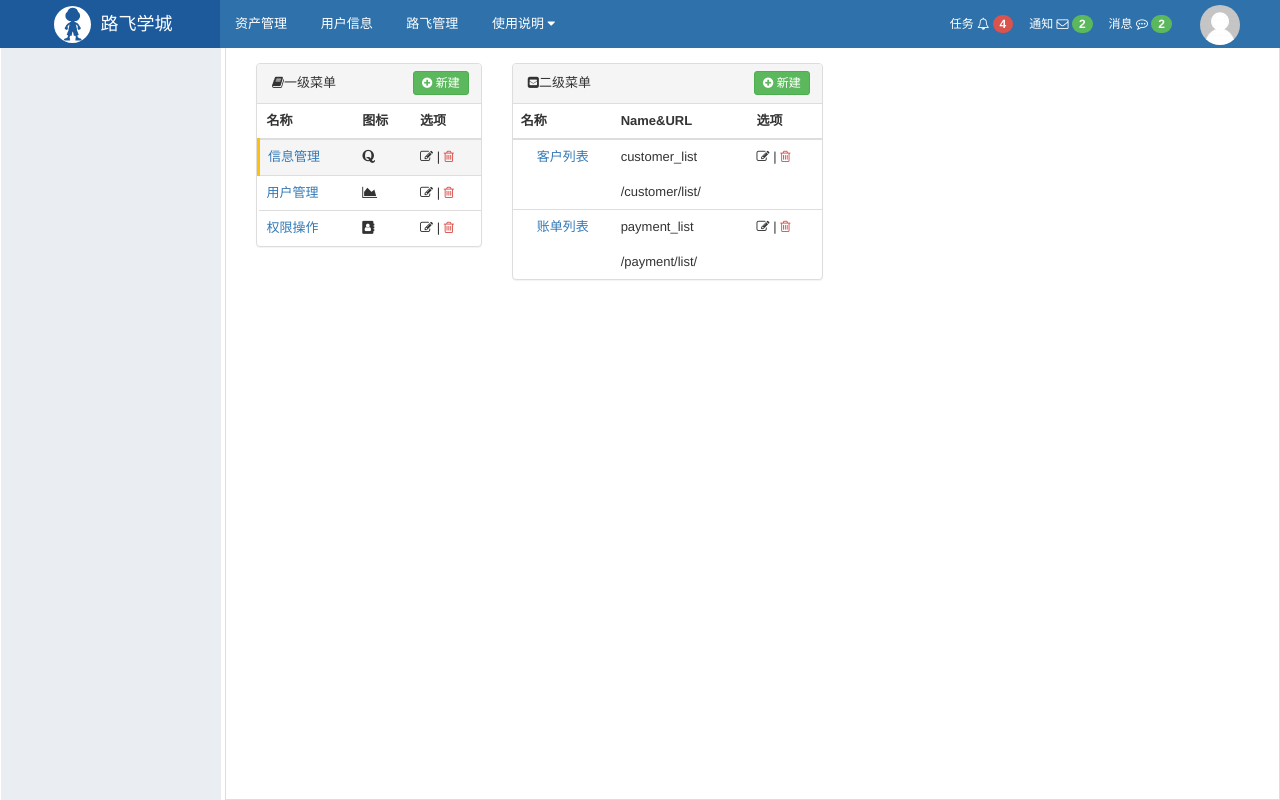
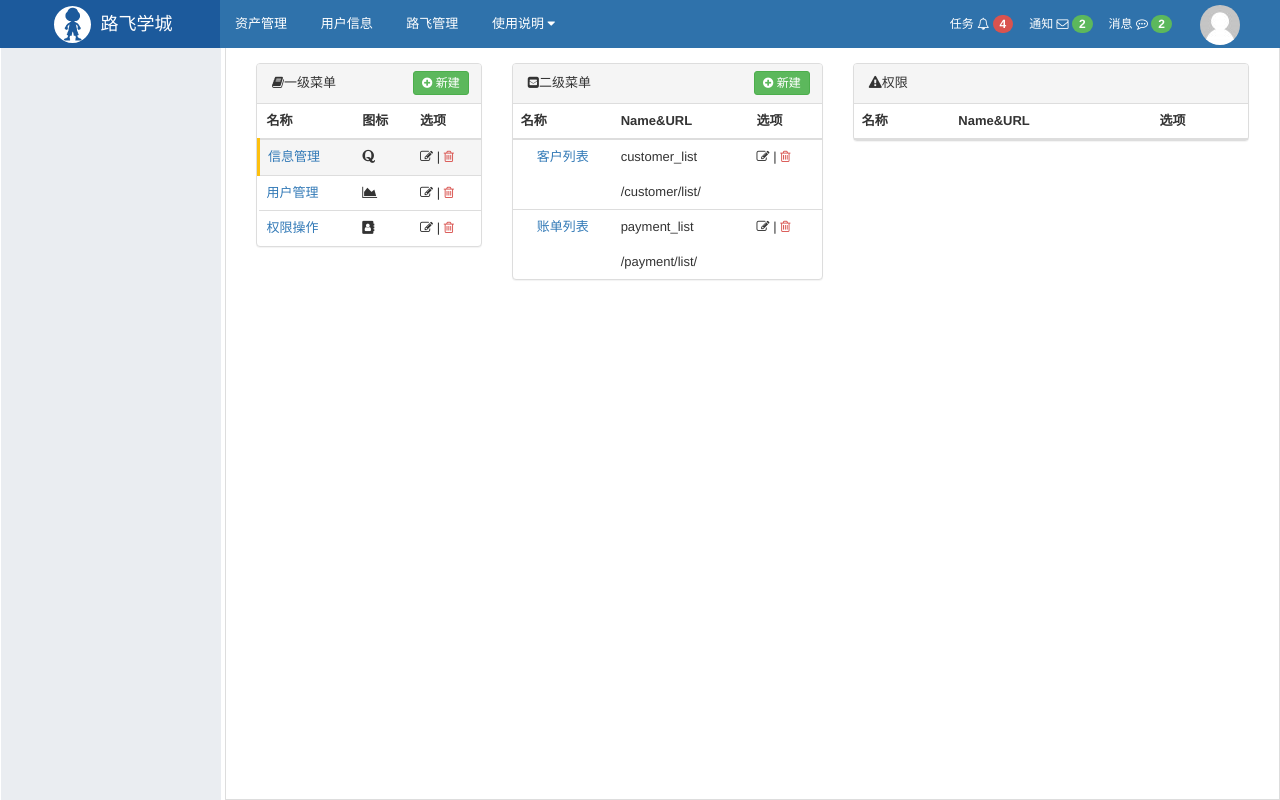
Before and after one commit to kunmzhao/crm, a Django app: page /rbac/menu/list/?mid=1 in a window 1280 px wide. Run offline with Django 3.2, Linux system fonts and the light colour scheme; data comes from the database, SQL or seed files in the repository; both versions use the stored data as it was after the commit; lists and menus that the app fills with data are empty; some libraries are stand-ins or nearby versions.

Commit message:
权限的展示

```diff
--- a/Privilege/rbac/templates/rbac/menu_list.html
+++ b/Privilege/rbac/templates/rbac/menu_list.html
@@ -53,12 +53,14 @@ border-left: 3px solid #fdc00f;
             <!-- Default panel contents -->
             <div class="panel-heading">
                 <i class="fa fa-envelope-square" aria-hidden="true"></i>二级菜单
+                {% if menu_id %}
                     <a href="{% memory_url request 'rbac:second_menu_add' menu_id=menu_id %}"
                        class="right btn btn-success btn-xs"
                        style="padding: 2px 8px; margin: -3px">
                         <i class="fa fa-plus-circle" aria-hidden="true"></i>
                         新建
                     </a>
+                {% endif %}
             </div>
             <!-- Table -->
             <table class="table">
@@ -92,6 +94,53 @@ border-left: 3px solid #fdc00f;
         </div>
 
     </div>
+    <div class="col-md-5">
+        <div class="panel panel-default">
+            <!-- Default panel contents -->
+            <div class="panel-heading">
+                <i class="fa fa-exclamation-triangle" aria-hidden="true"></i>权限
+                {% if second_menu_id %}
+                <a href=""
+                   class="right btn btn-success btn-xs"
+                   style="padding: 2px 8px; margin: -3px">
+                    <i class="fa fa-plus-circle" aria-hidden="true"></i>
+                    新建
+                </a>
+                {% endif %}
+            </div>
+            <!-- Table -->
+            <table class="table">
+                <thead>
+                <tr>
+                    <th>名称</th>
+                    <th>Name&URL</th>
+                    <th>选项</th>
+                </tr>
+                </thead>
+                <tbody>
+                {% for filed in permissions %}
+                <tr>
+                    <td rowspan="2" style="text-align: center"><a href="?mid={{ menu_id }}&sid={{ filed.id }}">
+                        {{ filed.title}}</a></td>
+                    <td>{{ filed.name }}</td>
+                    <td>
+                        <a style="color: #333333;" href="">
+                            <i class="fa fa-edit" aria-hidden="true"></i></a>
+                        |
+                        <a style="color: #d9534f;" href="">
+                            <i class="fa fa-trash-o"></i></a>
+                    </td>
+                </tr>
+                <tr>
+                    <td colspan="2" style="border-top: none">{{ filed.url }}</td>
+                </tr>
+                {% endfor %}
+                </tbody>
+            </table>
+        </div>
+
+    </div>
+
 </div>
 
 {% endblock %}
--- a/Privilege/rbac/views/menu.py
+++ b/Privilege/rbac/views/menu.py
@@ -19,13 +19,24 @@ def menu_list(request):
         menu_id = None
     # 二级菜单
     second_menu_id = request.GET.get('sid')
-    second_menus = Permission.objects.filter(menu_id=menu_id)
-    print(menu_id, second_menu_id, second_menus)
+    is_exist = Permission.objects.filter(id=second_menu_id).exists()
+    if not is_exist:
+        second_menu_id = None
+    if menu_id:
+        second_menus = Permission.objects.filter(menu_id=menu_id)
+    else:
+        second_menus = []
+    # 权限
+    if second_menu_id:
+        permissions = Permission.objects.filter(pid=second_menu_id)
+    else:
+        permissions = []
     return render(request, 'rbac/menu_list.html', {
         "menu_queryset": menu_queryset,
         'menu_id': menu_id,
         "second_menus": second_menus,
         "second_menu_id": second_menu_id,
+        "permissions": permissions,
     })
 
 
```
Also changed, not shown: crm.md (+1 -0 lines), Privilege/db.sqlite3, picture/image-20220509214319701.png (added). Lines whose indentation alone changed are shown as unchanged.
